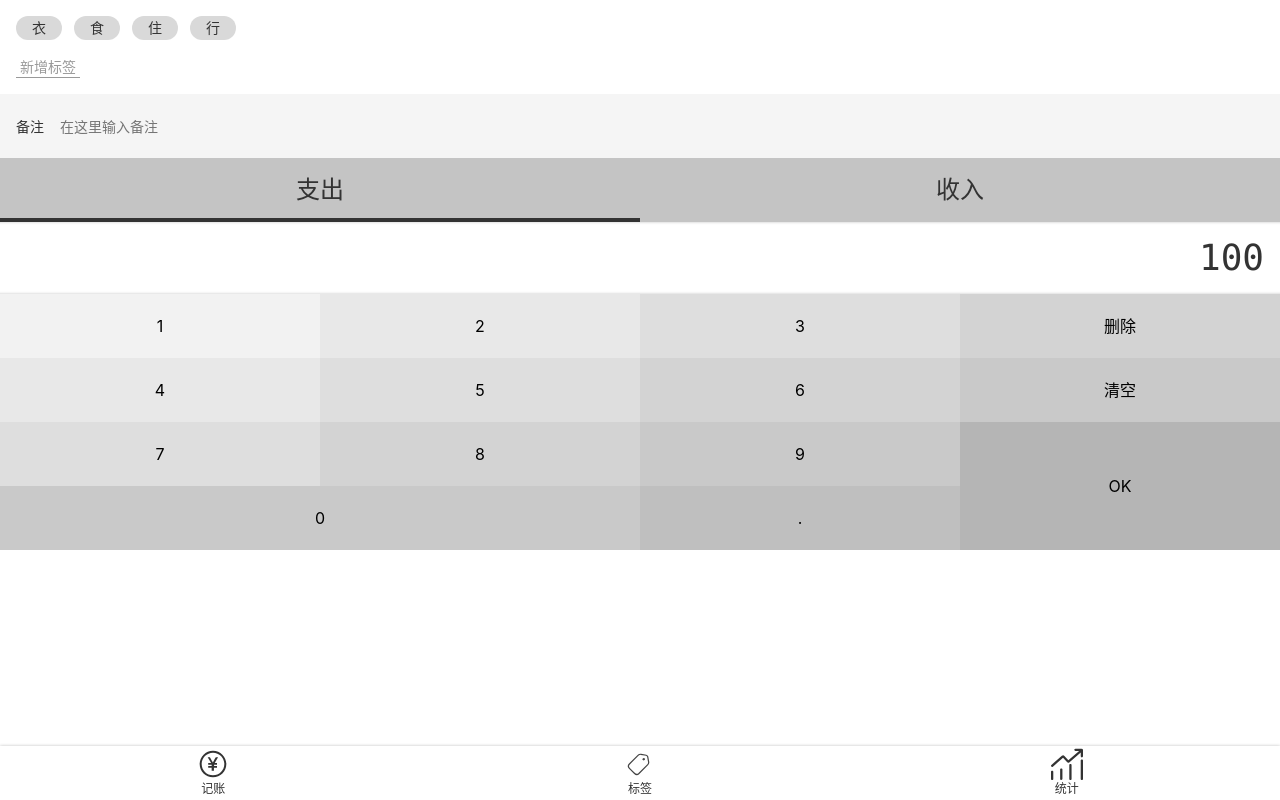
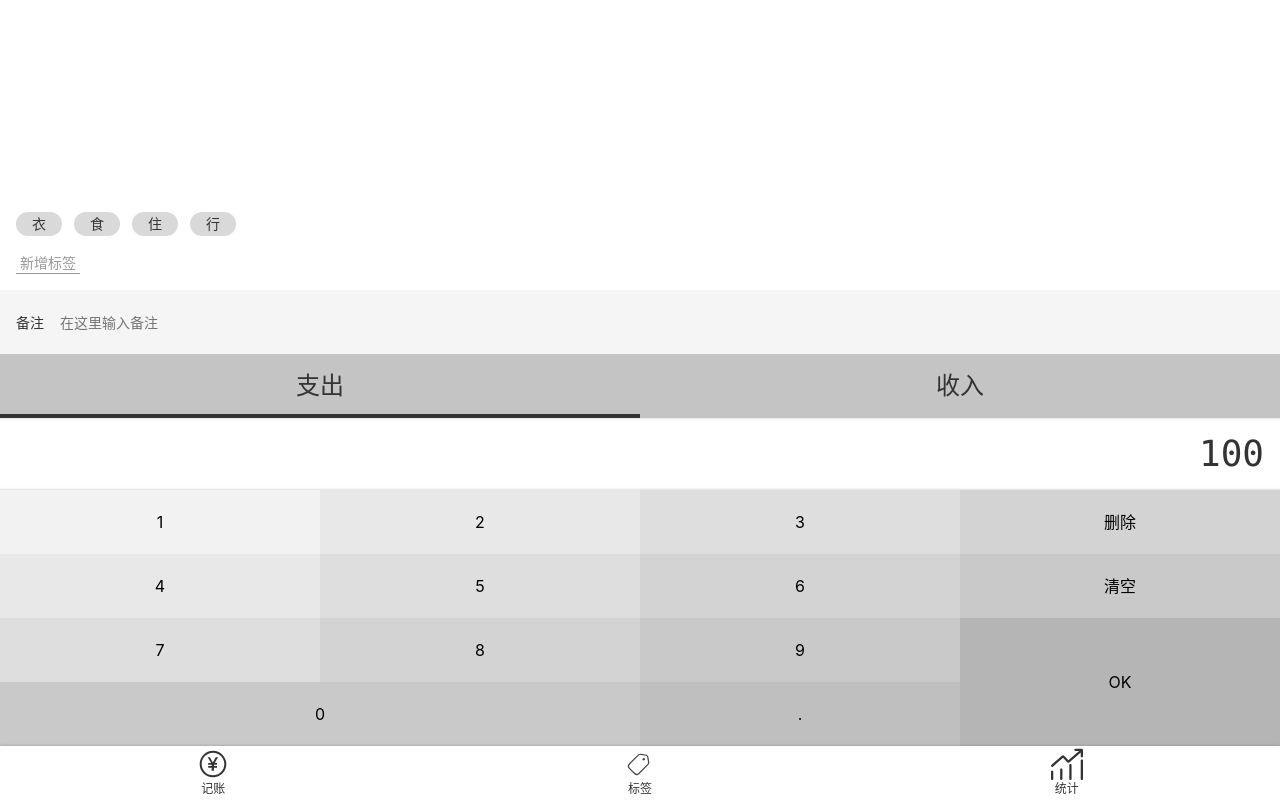
Before and after one commit to joeywongz/keeboo, a Vue app: page /#/money in a window 1280 px wide. Built offline with nearby package versions, Linux system fonts and the light colour scheme.

Commit message:
money页面flex布局

```diff
--- a/src/components/Layout.vue
+++ b/src/components/Layout.vue
@@ -1,6 +1,6 @@
 <template>
-    <div class="nav-wrapper">
-        <div class="content">
+    <div class="layout-wrapper">
+        <div class="content" :class="classPrefix && `${classPrefix}-content`">
             <slot/>
         </div>
         <Nav/>
@@ -11,12 +11,13 @@
     import Vue from 'vue'
 
     export default Vue.extend({
-        name: 'Layout'
+        name: 'Layout',
+        props: ['classPrefix']
     })
 </script>
 
 <style lang="scss" scoped>
-    .nav-wrapper{
+    .layout-wrapper{
         display: flex;
         flex-direction: column;
         height: 100vh;
--- a/src/views/Money.vue
+++ b/src/views/Money.vue
@@ -1,28 +1,5 @@
 <template>
-  <Layout>
-    <div class="tags">
-      <ul class="current">
-        <li>衣</li>
-        <li>食</li>
-        <li>住</li>
-        <li>行</li>
-      </ul>
-      <div class="new">
-        <button>新增标签</button>
-      </div>
-    </div>
-    <div>
-      <label class="comments">
-        <span class="name">备注</span>
-        <input type="text" placeholder="在这里输入备注">
-      </label>
-    </div>
-    <div>
-      <ul class="types">
-        <li class="selected">支出</li>
-        <li>收入</li>
-      </ul>
-    </div>
+  <Layout class-prefix="layout">
     <div class="numberPad">
       <div class="output">100</div>
       <div class="buttons">
@@ -42,6 +19,32 @@
         <button>.</button>
       </div>
     </div>
+    <div>
+      <ul class="types">
+        <li class="selected">支出</li>
+        <li>收入</li>
+      </ul>
+    </div>
+    <div>
+      <label class="comments">
+        <span class="name">备注</span>
+        <input type="text" placeholder="在这里输入备注">
+      </label>
+    </div>
+    <div class="tags">
+      <div class="new">
+        <button>新增标签</button>
+      </div>
+      <ul class="current">
+        <li>衣</li>
+        <li>食</li>
+        <li>住</li>
+        <li>行</li>
+      </ul>
+    </div>
+
+
+
   </Layout>
 </template>
 
@@ -53,6 +56,12 @@
 });
 </script>
 
+<style lang="scss">
+  .layout-content {
+    display: flex;
+    flex-direction: column-reverse;
+  }
+</style>
 <style lang="scss" scoped>
   @import "~@/assets/style/helper.scss";
   .numberPad{
@@ -130,8 +139,12 @@
   .tags {
     font-size: 14px;
     padding: 16px;
+    flex-grow: 1;
+    display: flex;
+    flex-direction: column-reverse;
     > .current {
       display: flex;
+      flex-wrap: wrap;
       > li {
         background: #d9d9d9;
         $h: 24px;
```
